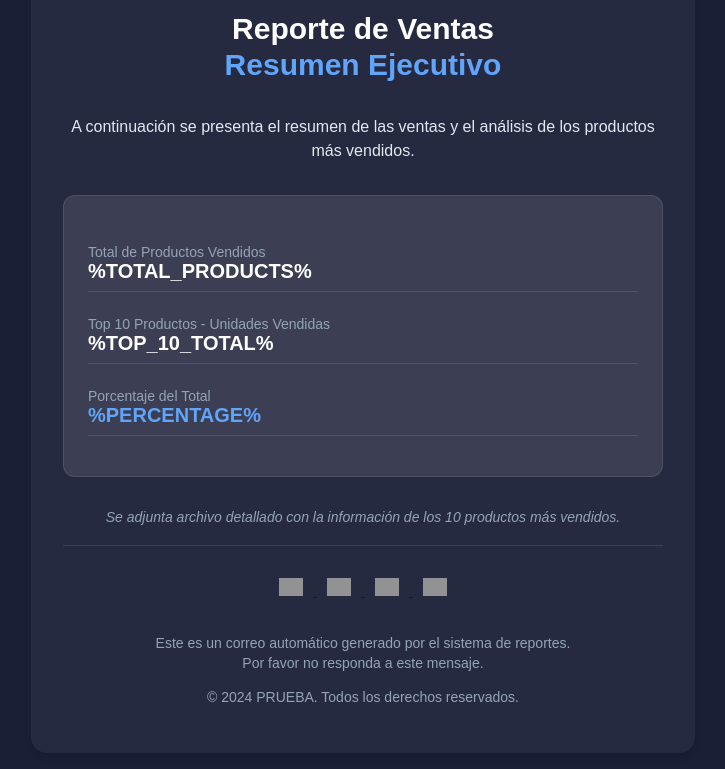
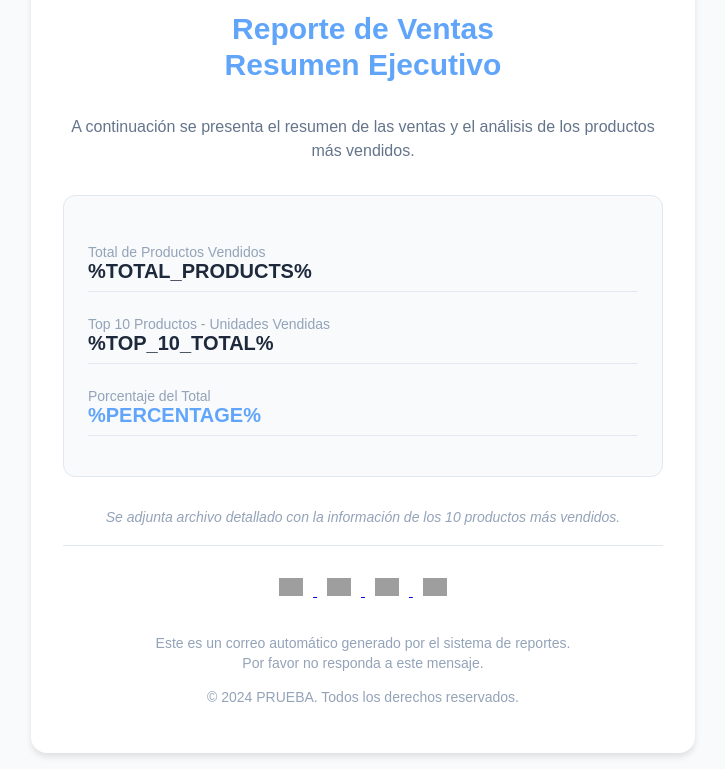
Before and after one commit to Eyner-schoonewolff/automation-DANE, a Python web app: template app/templates/body.html in a window 1280 px wide. Shown: the part 257-1026 px from the top of the page, without its empty margins (277-1002 px from the left). Run offline with Jinja, Linux system fonts and the light colour scheme; the template is opened without the code that fills it, so the values that code supplies are empty; grey boxes are pictures that could not be loaded.

Commit message:
template/ mejora de diseño del body.html

```diff
--- a/app/templates/body.html
+++ b/app/templates/body.html
@@ -17,8 +17,7 @@
       }
 
       body {
-        /* Fondo oscuro pero profesional */
-        background-color: #1a1f36;
+        background-color: #f8fafc;
         padding: 1rem;
         margin: 0;
       }
@@ -28,8 +27,7 @@
         margin: 0 auto;
         text-align: center;
         padding: 2rem;
-        /* Contenedor con fondo semi-transparente */
-        background-color: rgba(255, 255, 255, 0.05);
+        background-color: #ffffff;
         border-radius: 16px;
         box-shadow: 0 4px 6px rgba(0, 0, 0, 0.1);
       }
@@ -50,7 +48,7 @@
       .greeting {
         font-size: 1.875rem;
         line-height: 2.25rem;
-        color: #ffffff;
+        color: #60a5fa;
         font-weight: 800;
         margin: 2rem 0;
       }
@@ -58,24 +56,24 @@
       .main-text {
         font-size: 1rem;
         line-height: 1.5rem;
-        color: #e2e8f0;
+        color: #64748b;
         font-weight: 400;
         margin: 2rem 0;
       }
 
       .stats-container {
-        background-color: rgba(255, 255, 255, 0.1);
+        background-color: #f8fafc;
         border-radius: 12px;
         padding: 1.5rem;
         margin: 2rem 0;
-        border: 1px solid rgba(255, 255, 255, 0.1);
+        border: 1px solid #e2e8f0;
       }
 
       .stat-item {
         text-align: left;
         margin: 1rem 0;
         padding: 0.5rem 0;
-        border-bottom: 1px solid rgba(255, 255, 255, 0.1);
+        border-bottom: 1px solid #e2e8f0;
       }
 
       .stat-label {
@@ -84,7 +82,7 @@
       }
 
       .stat-value {
-        color: #ffffff;
+        color: #1e293b;
         font-size: 1.25rem;
         font-weight: 600;
       }
@@ -106,7 +104,6 @@
 
       .social-icons img {
         margin: 0 10px;
-        opacity: 0.9;
       }
 
       .attachment-note {
@@ -117,7 +114,7 @@
 
       hr {
         border: none;
-        border-top: 1px solid rgba(255, 255, 255, 0.1);
+        border-top: 1px solid #e2e8f0;
         margin: 1.25rem 0;
       }
     </style>
@@ -171,16 +168,16 @@
       <div class="footer">
         <!-- Social Links -->
         <div class="social-icons">
-          <a href="https://www.facebook.com/empresa-red-social" target="_blank">
+          <a href="https://www.facebook.com/empresa" target="_blank">
             <img src="https://prod-emails-assets.s3.us-west-2.amazonaws.com/public/social/facebook.png" alt="Facebook" width="24" />
           </a>
-          <a href="https://www.instagram.com/empresa-red-social" target="_blank">
+          <a href="https://www.instagram.com/empresa" target="_blank">
             <img src="https://prod-emails-assets.s3.us-west-2.amazonaws.com/public/social/instagram.png" alt="Instagram" width="24" />
           </a>
-          <a href="https://www.linkedin.com/company/empresa-red-social" target="_blank">
+          <a href="https://www.linkedin.com/company/empresa" target="_blank">
             <img src="https://prod-emails-assets.s3.us-west-2.amazonaws.com/public/social/linkedin.png" alt="LinkedIn" width="24" />
           </a>
-          <a href="https://twitter.com/empresa-red-social" target="_blank">
+          <a href="https://twitter.com/empresa" target="_blank">
             <img src="https://prod-emails-assets.s3.us-west-2.amazonaws.com/public/social/x.png" alt="Twitter" width="24" />
           </a>
         </div>
```
